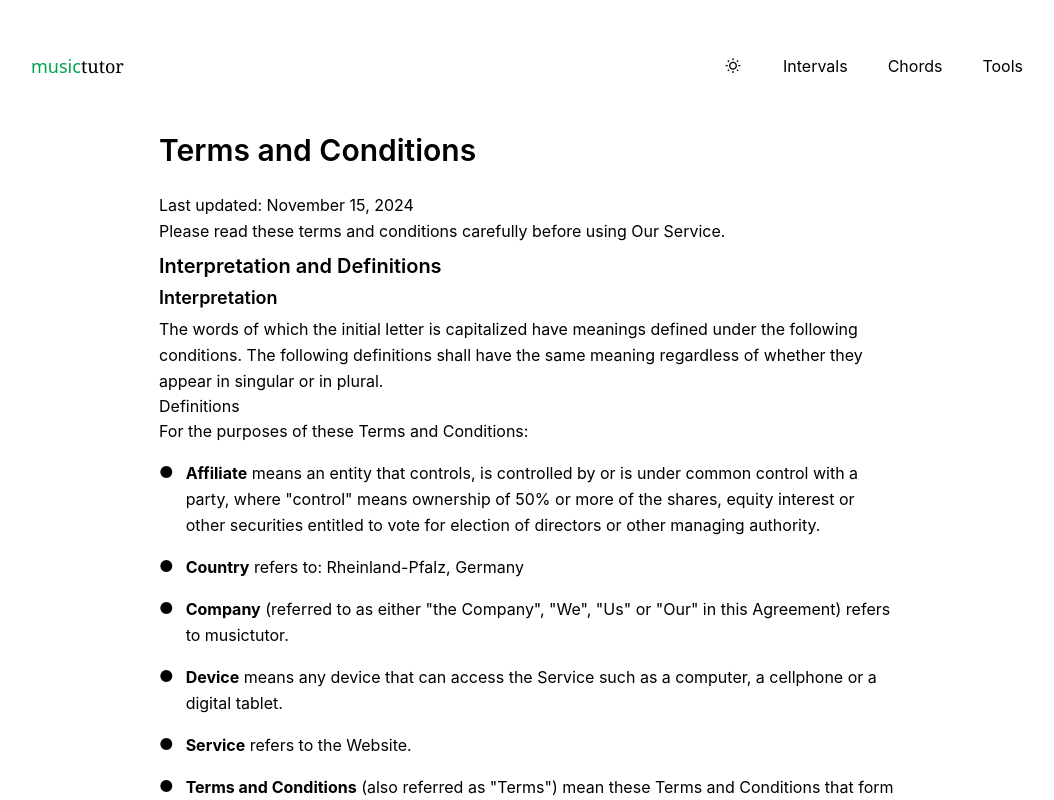
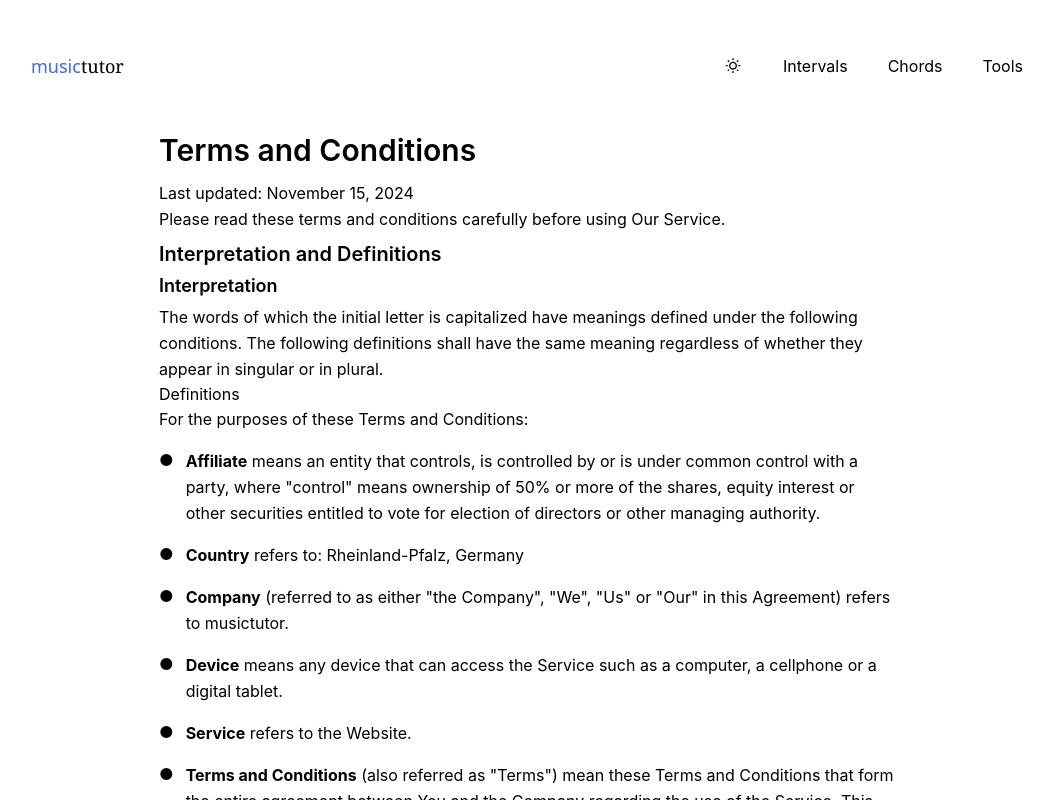
Before and after one commit to LucaJahnen/theorix, a React (Vite) app: page /terms-of-service in a window 1280 px wide. Shown: the whole page, without its empty margins (113-1167 px from the left). Built offline with nearby package versions, Linux system fonts and the light colour scheme.

Commit message:
adjusting color scheme

```diff
--- a/src/App.css
+++ b/src/App.css
@@ -11,18 +11,18 @@
 body {
     --background: 0, 0%, 100%;
     --foreground: 0, 0%, 0%;
-    /* --footer: 205, 87%, 94%; */
     --stave: 0;
-    --primary: 149.82, 100%, 31.96%;
-    --footer: 161.25, 9.76%, 32.16%;
+    --primary: 	225, 73%, 57%;
+    --footer: 210, 17%, 91%;
 }
 
 html.dark body {
     --background: 0, 0%, 7%;
     --design-course-bg: 0, 0%, 11.76%;
     --foreground: 0, 0%, 88%;
+    --primary-foreground: 0, 0%, 88%;
     --footer: 0, 0%, 4%;
     --footer-green: 154.29, 95.45%, 8.63%;
     --stave: ;
-    --primary: 149.82, 100%, 31.96%;
+    --primary: 	225, 73%, 57%;
 }
--- a/src/components/Footer/index.tsx
+++ b/src/components/Footer/index.tsx
@@ -6,7 +6,7 @@ import { FaInstagram } from "react-icons/fa"
 const Footer = () => {
     const shareMessage = encodeURIComponent("Try out musictutor on https://musictutor.com")
     return (
-        <footer className="px-4 py-[10%] bg-footer mt-14 lg:grid lg:grid-cols-2 lg:py-[3%] lg:px-[10%] lg:m-auto lg:mt-14 text-[#f0f0f0]">
+        <footer className="px-4 py-[10%] bg-footer mt-14 lg:grid lg:grid-cols-2 lg:py-[3%] lg:px-[10%] lg:m-auto lg:mt-14 text-[#f0f0f0] text-foreground">
             <Link to="/" className="text-lg lg:row-start-1 font-serif"><span className="text-primary font-sans">music</span>tutor</Link>
             <section className="lg:row-start-2">
                 <h3 className="mt-5 mb-1 font-semibold text-lg">Tools</h3>
--- a/src/pages/building-chords/index.tsx
+++ b/src/pages/building-chords/index.tsx
@@ -112,7 +112,7 @@ const BuildingChords: React.FC = () => {
                 </section>
                 <section className="mb-5">
                     <h3 className="text-2xl font-semibold mb-2">Diminished chords</h3>
-                    <p className="leading-relaxed">Diminished chords consist of two minor thirds so B Diminished consisting of B, D and F is a perfect example. Like augmented chords diminished chords create a kind of tension which can be resolved by playing the root chord from the corresponding scale. B Diminished is part of the C Major scale so this is the chord to reolve this tension.</p>
+                    <p className="leading-relaxed">Diminished chords consist of two minor thirds so B Diminished consisting of B, D and F is a perfect example. Like augmented chords diminished chords create a kind of tension which can be resolved by playing the root chord from the corresponding scale. B Diminished is part of the C Major scale so this is the chord to resolve this tension.</p>
                     <div ref={diminishedRef} className="invert-stave"></div>
                 </section>
                 <section>
--- a/src/pages/chord-quiz/index.tsx
+++ b/src/pages/chord-quiz/index.tsx
@@ -146,7 +146,7 @@ const ChordQuiz = () => {
                   <span><span className="font-semibold">Determine the chord type:</span> If the interval between the note is a major third between root and third and a minor third between third and fifth it is called a major chord. If it's a minor third first and then a major third it is a minor chord. An augmented chord is built using two major thirds and a diminished chord uses two minor thirds.</span>
                 </li>
             </ol>
-            <p>If you need more info on chords you can check out this <Link to="/building-intervals" className="underline">dedicated article</Link>.</p>
+            <p>If you need more info on chords you can check out this <Link to="/building-chords" className="underline">dedicated article</Link>.</p>
         </div>
         <Footer />
     </>
--- a/src/pages/terms-of-service/index.tsx
+++ b/src/pages/terms-of-service/index.tsx
@@ -6,7 +6,7 @@ const TermsOfService: React.FC = () => {
         <>
             <Navbar />
             <div className="px-4 pt-4 lg:w-[60%] lg:block lg:m-auto">
-            <h1 className="text-2xl font-semibold pb-6 lg:text-3xl">Terms and Conditions</h1>
+            <h1 className="text-2xl font-semibold pb-3 lg:text-3xl">Terms and Conditions</h1>
             <p className="leading-relaxed">Last updated: November 15, 2024</p>
             <p className="leading-relaxed">Please read these terms and conditions carefully before using Our Service.</p>
             <h2 className="font-semibold text-xl mt-2 mb-1">Interpretation and Definitions</h2>
@@ -43,36 +43,36 @@ const TermsOfService: React.FC = () => {
                     <p className="leading-relaxed"><strong>You</strong> means the individual accessing or using the Service, or the company, or other legal entity on behalf of which such individual is accessing or using the Service, as applicable.</p>
                 </li>
             </ul>
-            <h2 className="font-semibold text-xl mb-1 mt-4">Acknowledgment</h2>
+            <h2 className="font-semibold text-xl mb-0.5 mt-4">Acknowledgment</h2>
             <p className="leading-relaxed">These are the Terms and Conditions governing the use of this Service and the agreement that operates between You and the Company. These Terms and Conditions set out the rights and obligations of all users regarding the use of the Service.</p>
             <p className="leading-relaxed">Your access to and use of the Service is conditioned on Your acceptance of and compliance with these Terms and Conditions. These Terms and Conditions apply to all visitors, users and others who access or use the Service.</p>
             <p className="leading-relaxed">By accessing or using the Service You agree to be bound by these Terms and Conditions. If You disagree with any part of these Terms and Conditions then You may not access the Service.</p>
             <p className="leading-relaxed">You represent that you are over the age of 18. The Company does not permit those under 18 to use the Service.</p>
             <p className="leading-relaxed">Your access to and use of the Service is also conditioned on Your acceptance of and compliance with the Privacy Policy of the Company. Our Privacy Policy describes Our policies and procedures on the collection, use and disclosure of Your personal information when You use the Application or the Website and tells You about Your privacy rights and how the law protects You. Please read Our Privacy Policy carefully before using Our Service.</p>
-            <h2 className="font-semibold text-xl mb-2 mt-4">Links to Other Websites</h2>
+            <h2 className="font-semibold text-xl mb-0.5 mt-4 lg:mb-1">Links to Other Websites</h2>
             <p className="leading-relaxed">Our Service may contain links to third-party web sites or services that are not owned or controlled by the Company.</p>
             <p className="leading-relaxed">The Company has no control over, and assumes no responsibility for, the content, privacy policies, or practices of any third party web sites or services. You further acknowledge and agree that the Company shall not be responsible or liable, directly or indirectly, for any damage or loss caused or alleged to be caused by or in connection with the use of or reliance on any such content, goods or services available on or through any such web sites or services.</p>
             <p className="leading-relaxed">We strongly advise You to read the terms and conditions and privacy policies of any third-party web sites or services that You visit.</p>
-            <h2 className="font-semibold text-xl mb-2 mt-4">Termination</h2>
+            <h2 className="font-semibold text-xl mb-0.5 mt-4 lg:mb-1">Termination</h2>
             <p className="leading-relaxed">We may terminate or suspend Your access immediately, without prior notice or liability, for any reason whatsoever, including without limitation if You breach these Terms and Conditions.</p>
             <p className="leading-relaxed">Upon termination, Your right to use the Service will cease immediately.</p>
-            <h2 className="font-semibold text-xl mb-2 mt-4">Limitation of Liability</h2>
+            <h2 className="font-semibold text-xl mb-0.5 mt-4 lg:mb-1">Limitation of Liability</h2>
             <p className="leading-relaxed">Notwithstanding any damages that You might incur, the entire liability of the Company and any of its suppliers under any provision of this Terms and Your exclusive remedy for all of the foregoing shall be limited to the amount actually paid by You through the Service or 100 USD if You haven't purchased anything through the Service.</p>
             <p className="leading-relaxed">To the maximum extent permitted by applicable law, in no event shall the Company or its suppliers be liable for any special, incidental, indirect, or consequential damages whatsoever (including, but not limited to, damages for loss of profits, loss of data or other information, for business interruption, for personal injury, loss of privacy arising out of or in any way related to the use of or inability to use the Service, third-party software and/or third-party hardware used with the Service, or otherwise in connection with any provision of this Terms), even if the Company or any supplier has been advised of the possibility of such damages and even if the remedy fails of its essential purpose.</p>
             <p className="leading-relaxed">Some states do not allow the exclusion of implied warranties or limitation of liability for incidental or consequential damages, which means that some of the above limitations may not apply. In these states, each party's liability will be limited to the greatest extent permitted by law.</p>
-            <h2 className="font-semibold text-xl mb-2 mt-4">&quot;AS IS&quot; and &quot;AS AVAILABLE&quot; Disclaimer</h2>
+            <h2 className="font-semibold text-xl mb-0.5 mt-4 lg:mb-1">&quot;AS IS&quot; and &quot;AS AVAILABLE&quot; Disclaimer</h2>
             <p className="leading-relaxed">The Service is provided to You &quot;AS IS&quot; and &quot;AS AVAILABLE&quot; and with all faults and defects without warranty of any kind. To the maximum extent permitted under applicable law, the Company, on its own behalf and on behalf of its Affiliates and its and their respective licensors and service providers, expressly disclaims all warranties, whether express, implied, statutory or otherwise, with respect to the Service, including all implied warranties of merchantability, fitness for a particular purpose, title and non-infringement, and warranties that may arise out of course of dealing, course of performance, usage or trade practice. Without limitation to the foregoing, the Company provides no warranty or undertaking, and makes no representation of any kind that the Service will meet Your requirements, achieve any intended results, be compatible or work with any other software, applications, systems or services, operate without interruption, meet any performance or reliability standards or be error free or that any errors or defects can or will be corrected.</p>
             <p className="leading-relaxed">Without limiting the foregoing, neither the Company nor any of the company's provider makes any representation or warranty of any kind, express or implied: (i) as to the operation or availability of the Service, or the information, content, and materials or products included thereon; (ii) that the Service will be uninterrupted or error-free; (iii) as to the accuracy, reliability, or currency of any information or content provided through the Service; or (iv) that the Service, its servers, the content, or e-mails sent from or on behalf of the Company are free of viruses, scripts, trojan horses, worms, malware, timebombs or other harmful components.</p>
             <p className="leading-relaxed">Some jurisdictions do not allow the exclusion of certain types of warranties or limitations on applicable statutory rights of a consumer, so some or all of the above exclusions and limitations may not apply to You. But in such a case the exclusions and limitations set forth in this section shall be applied to the greatest extent enforceable under applicable law.</p>
-            <h2 className="font-semibold text-xl mb-2 mt-4">Governing Law</h2>
+            <h2 className="font-semibold text-xl mb-0.5 mt-4 lg:mb-1">Governing Law</h2>
             <p className="leading-relaxed">The laws of the Country, excluding its conflicts of law rules, shall govern this Terms and Your use of the Service. Your use of the Application may also be subject to other local, state, national, or international laws.</p>
-            <h2 className="font-semibold text-xl mb-2 mt-4">Disputes Resolution</h2>
+            <h2 className="font-semibold text-xl mb-0.5 mt-4 lg:mb-1">Disputes Resolution</h2>
             <p className="leading-relaxed">If You have any concern or dispute about the Service, You agree to first try to resolve the dispute informally by contacting the Company.</p>
-            <h2 className="font-semibold text-xl mb-2 mt-4">For European Union (EU) Users</h2>
+            <h2 className="font-semibold text-xl mb-0.5 mt-4 lg:mb-1">For European Union (EU) Users</h2>
             <p className="leading-relaxed">If You are a European Union consumer, you will benefit from any mandatory provisions of the law of the country in which You are resident.</p>
-            <h2 className="font-semibold text-xl mb-2 mt-4">United States Legal Compliance</h2>
+            <h2 className="font-semibold text-xl mb-0.5 mt-4 lg:mb-1">United States Legal Compliance</h2>
             <p className="leading-relaxed">You represent and warrant that (i) You are not located in a country that is subject to the United States government embargo, or that has been designated by the United States government as a &quot;terrorist supporting&quot; country, and (ii) You are not listed on any United States government list of prohibited or restricted parties.</p>
-            <h2 className="font-semibold text-xl mb-2 mt-4">Severability and Waiver</h2>
+            <h2 className="font-semibold text-xl mb-0.5 mt-4 lg:mb-1">Severability and Waiver</h2>
             <h3>Severability</h3>
             <p className="leading-relaxed">If any provision of these Terms is held to be unenforceable or invalid, such provision will be changed and interpreted to accomplish the objectives of such provision to the greatest extent possible under applicable law and the remaining provisions will continue in full force and effect.</p>
             <h3>Waiver</h3>
```
